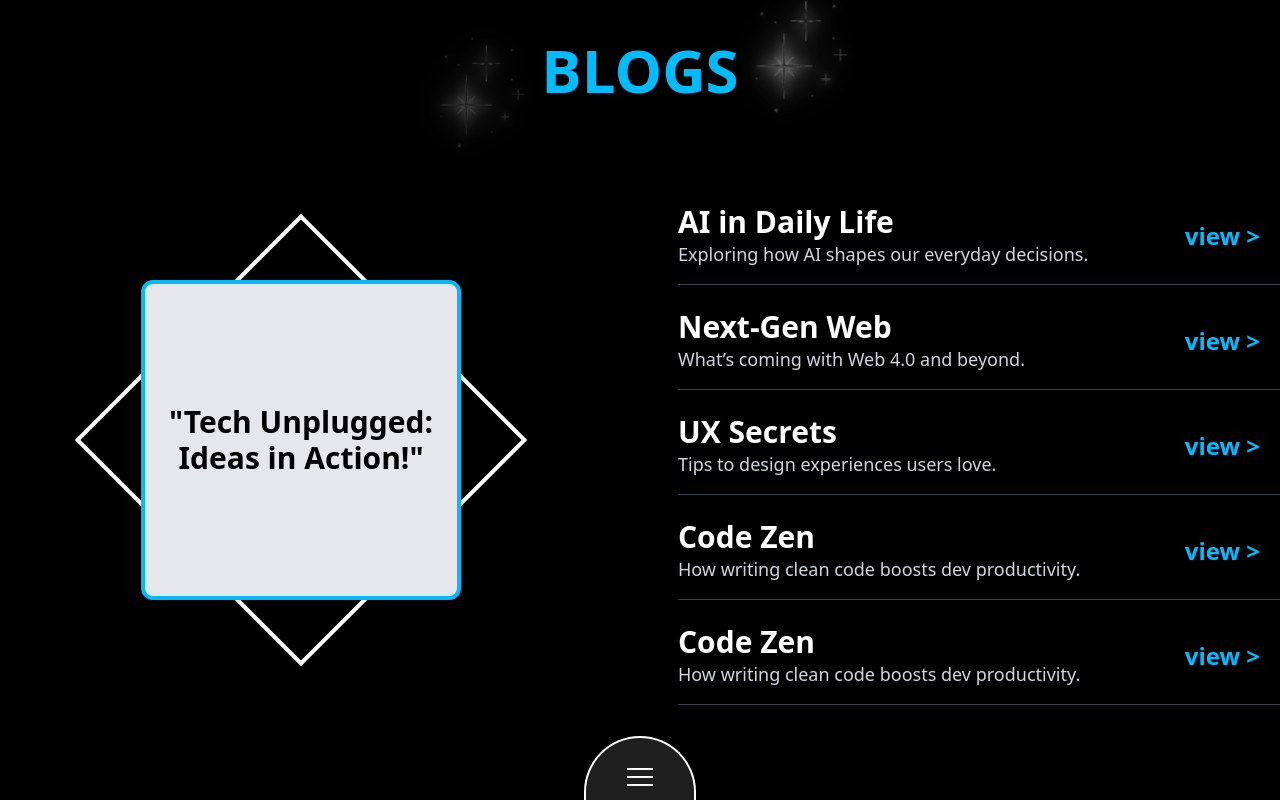
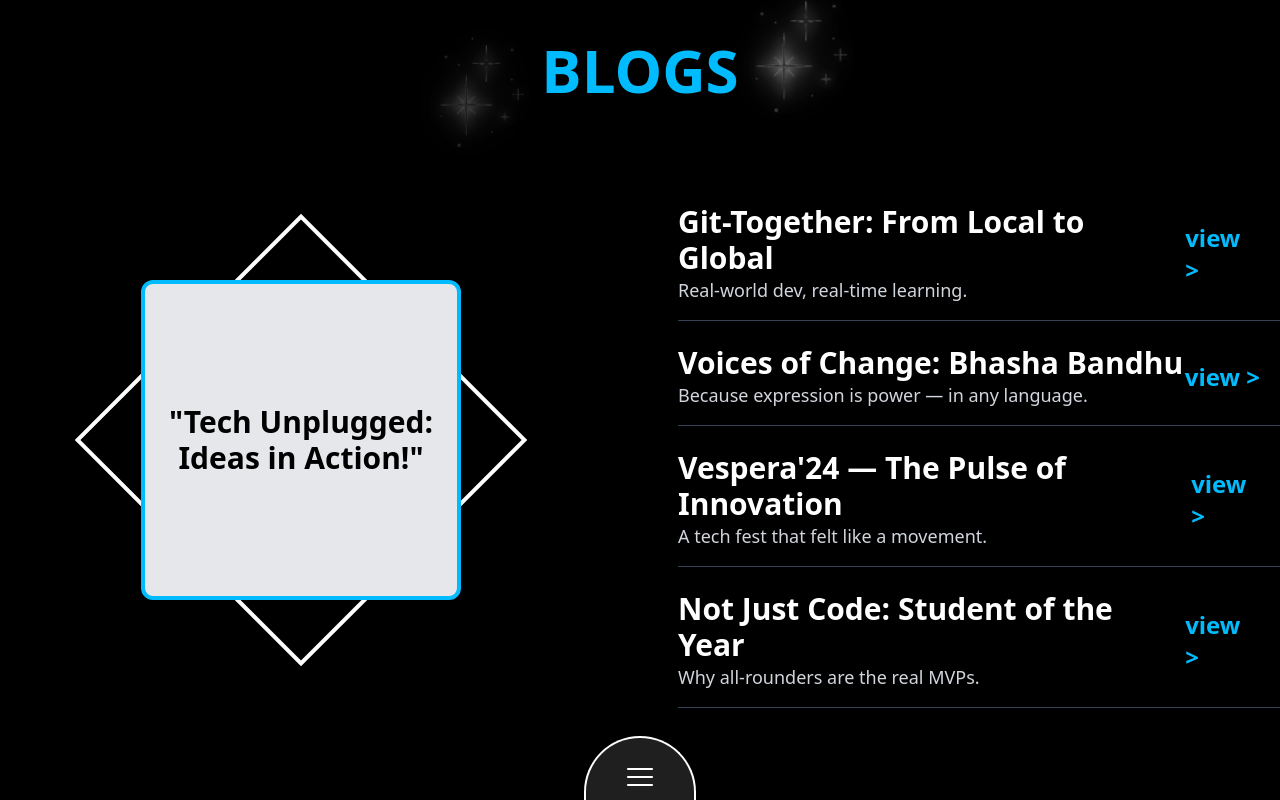
Before and after one commit to prefierolasoledad/iosc-website, a Next.js app: page /blogs in a window 1280 px wide. Built offline with nearby package versions, Linux system fonts and the light colour scheme.

Commit message:
blogs section done

```diff
--- a/src/components/blogs.jsx
+++ b/src/components/blogs.jsx
@@ -11,31 +11,28 @@ function Blogs() {
 
   const blogs = [
     {
-      name: 'AI in Daily Life',
-      detail: 'Exploring how AI shapes our everyday decisions.',
-      desc:'NO description 1'
+      name: "Git-Together: From Local to Global",
+      detail: "Real-world dev, real-time learning.",
+      desc: "Git-Together kicked off our open-source journey. Collaborating with LLMWare, students jumped into real dev workflows, contributed meaningfully, and saw their code go live. It was more than just Git and GitHub — it was about building with a global mindset and growing through contribution."
     },
     {
-      name: 'Next-Gen Web',
-      detail: 'What’s coming with Web 4.0 and beyond.',
-      desc:'NO description 2'
+      name: "Voices of Change: Bhasha Bandhu",
+      detail: "Because expression is power — in any language.",
+      desc: "Bhasha Bandhu celebrated the freedom to express. In a multilingual mashup of ideas, participants pitched and presented in their language of choice. Confidence, clarity, and creativity took center stage — proving once again that innovation needs no translation."
     },
     {
-      name: 'UX Secrets',
-      detail: 'Tips to design experiences users love.',
-      desc:'NO description 3'
+      name: "Vespera'24 — The Pulse of Innovation",
+      detail: "A tech fest that felt like a movement.",
+      desc: "Vespera’24 wasn’t just an event — it was our identity in motion. With hackathons, design jams, and even filmmaking challenges, it blurred the lines between tech, creativity, and fun. Stand-up comedy and a treasure hunt added flavor to the mix. It was loud, proud, and 100% IoSC-EDC."
     },
     {
-      name: 'Code Zen',
-      detail: 'How writing clean code boosts dev productivity.',
-      desc:'NO description 4'
+      name: "Not Just Code: Student of the Year",
+      detail: "Why all-rounders are the real MVPs.",
+      desc: "Tech skills matter. But so do leadership, collaboration, and creative vision. The Student of the Year award celebrated someone who excelled across all fronts — a coder, leader, thinker, and doer. It was a reminder that IoSC-EDC thrives on people who push limits, not just write functions."
     },
-    {
-        name: 'Code Zen',
-        detail: 'How writing clean code boosts dev productivity.',
-        desc:'NO description 5'
-      },
   ];
+
+
 
   return (
     <section className="w-full min-h-[100vh] bg-black pt-10 text-white overflow-hidden">
```
